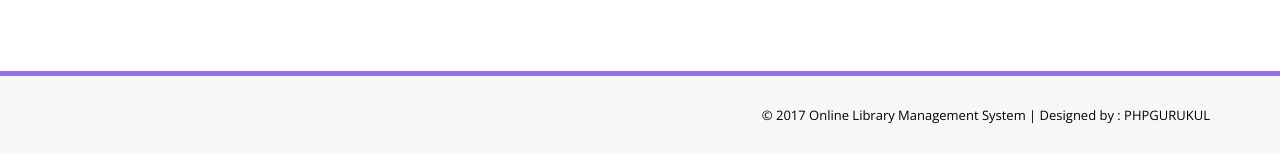
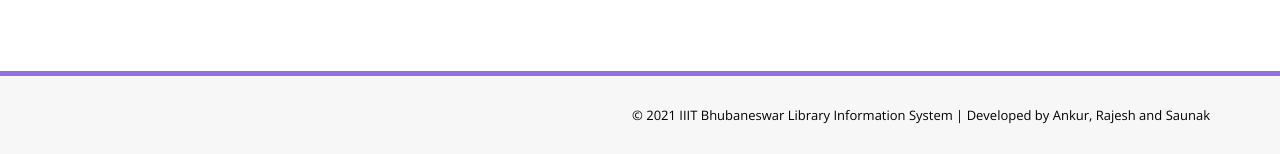
Before and after one commit to Ankur-Khandelwal/IIIT-Library-Information-System, a PHP site: page /admin/index.php in a window 1280 px wide. Shown: the part 934-1088 px from the top of the page. Run offline with PHP 8.4, Linux system fonts and the light colour scheme.

Commit message:
Changed the footer content

```diff
--- a/library/admin/includes/footer.php
+++ b/library/admin/includes/footer.php
@@ -2,7 +2,7 @@
         <div class="container">
             <div class="row">
                 <div class="col-md-12">
-                   &copy; 2017 Online Library Management System |<a href="https://phpgurukul.com/" target="_blank"  > Designed by : PHPGURUKUL</a>
+                   &copy; 2021 IIIT Bhubaneswar Library Information System | Developed by Ankur, Rajesh and Saunak
                 </div>
 
             </div>
--- a/library/includes/footer.php
+++ b/library/includes/footer.php
@@ -2,7 +2,7 @@
         <div class="container">
             <div class="row">
                 <div class="col-md-12">
-                   &copy; 2017 Online Library Management System |<a href="https://phpgurukul.com/" target="_blank"  > Designed by : PHPGURUKUL</a>
+                   &copy; 2021 IIIT Bhubaneswar Library Information System | Developed by Ankur, Rajesh and Saunak
                 </div>
 
             </div>
```
